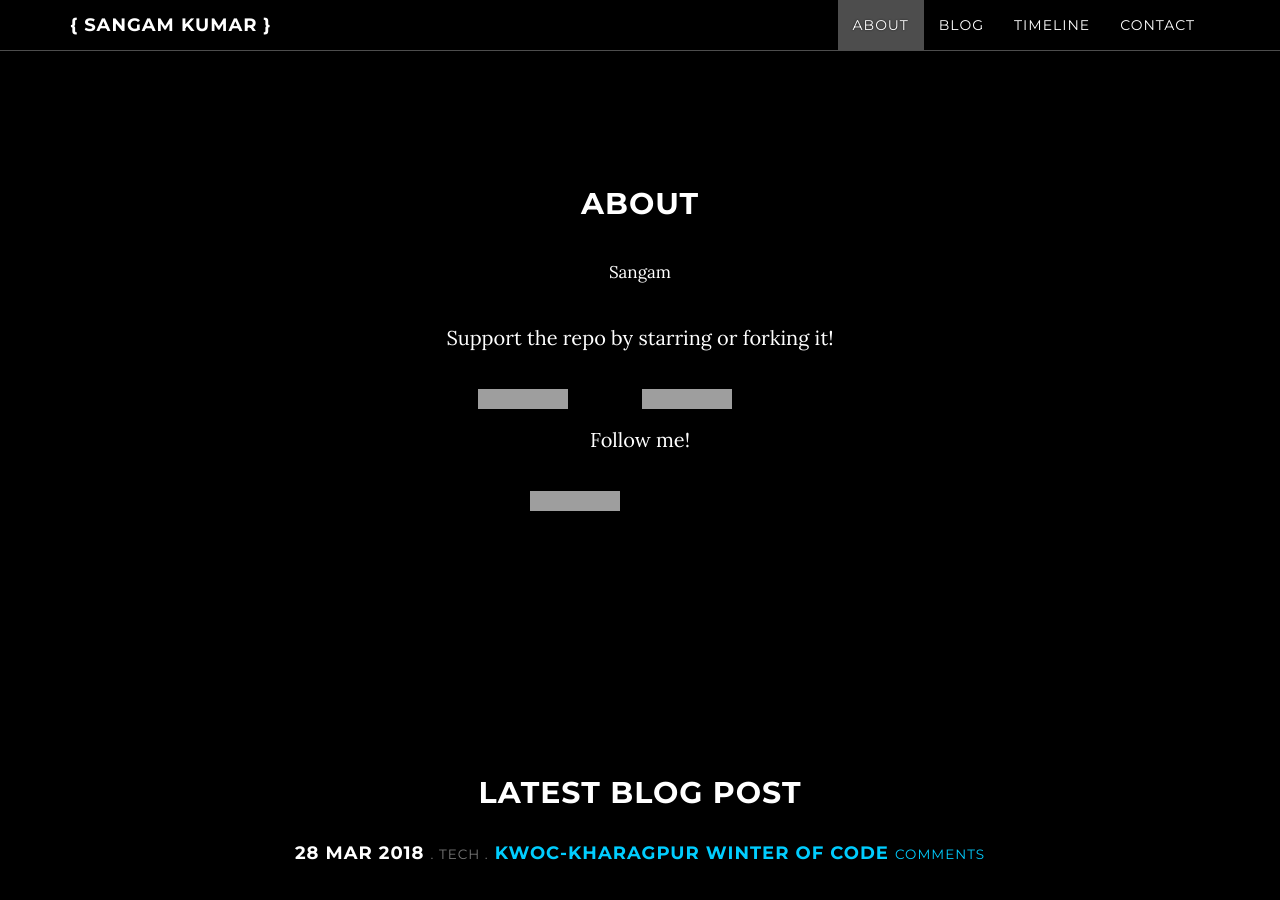
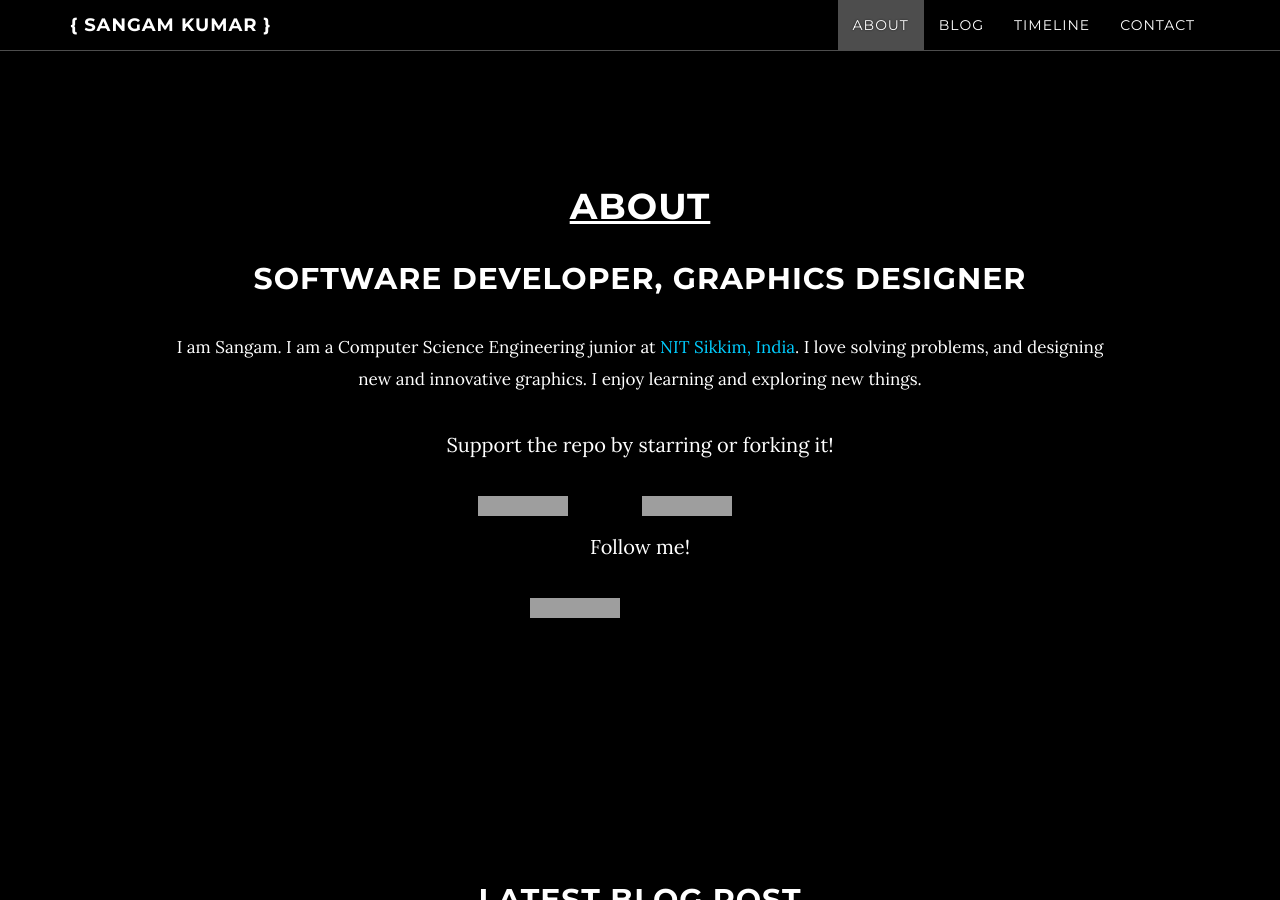
Before and after one commit to sangamcse/archive-website, a Jekyll site: the page built from index.html, in a window 1280 px wide and 900 px high, scrolled down 963 px. Built offline with Jekyll 4.4.1, drawn with Linux system fonts in a browser that asks for light colours; nearby versions of some CDN libraries; comment, search, counter and statistics services are not loaded; grey boxes are pictures that could not be loaded.

Commit message:
Add about myself

```diff
--- a/about.html
+++ b/about.html
@@ -3,19 +3,19 @@ layout: null
 section-type: about
 title: About
 ---
-## About
 
+# <u>About</u>
 
+## Software Developer, Graphics Designer
 
 <small>
-Sangam
+	I am Sangam. I am a Computer Science Engineering junior at <a href="https://www.nitsikkim.ac.in" target="_blank">
+	NIT Sikkim, India</a>. I love solving problems, and designing new and innovative graphics. I enjoy learning and
+	exploring new things.
 </small>
 
 Support the repo by starring or forking it!
-
 <iframe src="https://ghbtns.com/github-btn.html?user=sangamcse&repo=sangamcse.github.io&type=star&count=true&size=large" frameborder="0" scrolling="0" width="160px" height="30px"></iframe>
-
 <iframe src="https://ghbtns.com/github-btn.html?user=sangamcse&repo=sangamcse.github.io&type=fork&count=true&size=large" frameborder="0" scrolling="0" width="160px" height="30px"></iframe>
-
 Follow me!
 <iframe src="https://ghbtns.com/github-btn.html?user=sangamcse&type=follow&count=true&size=large" frameborder="0" scrolling="0" width="220px" height="30px"></iframe>
```
